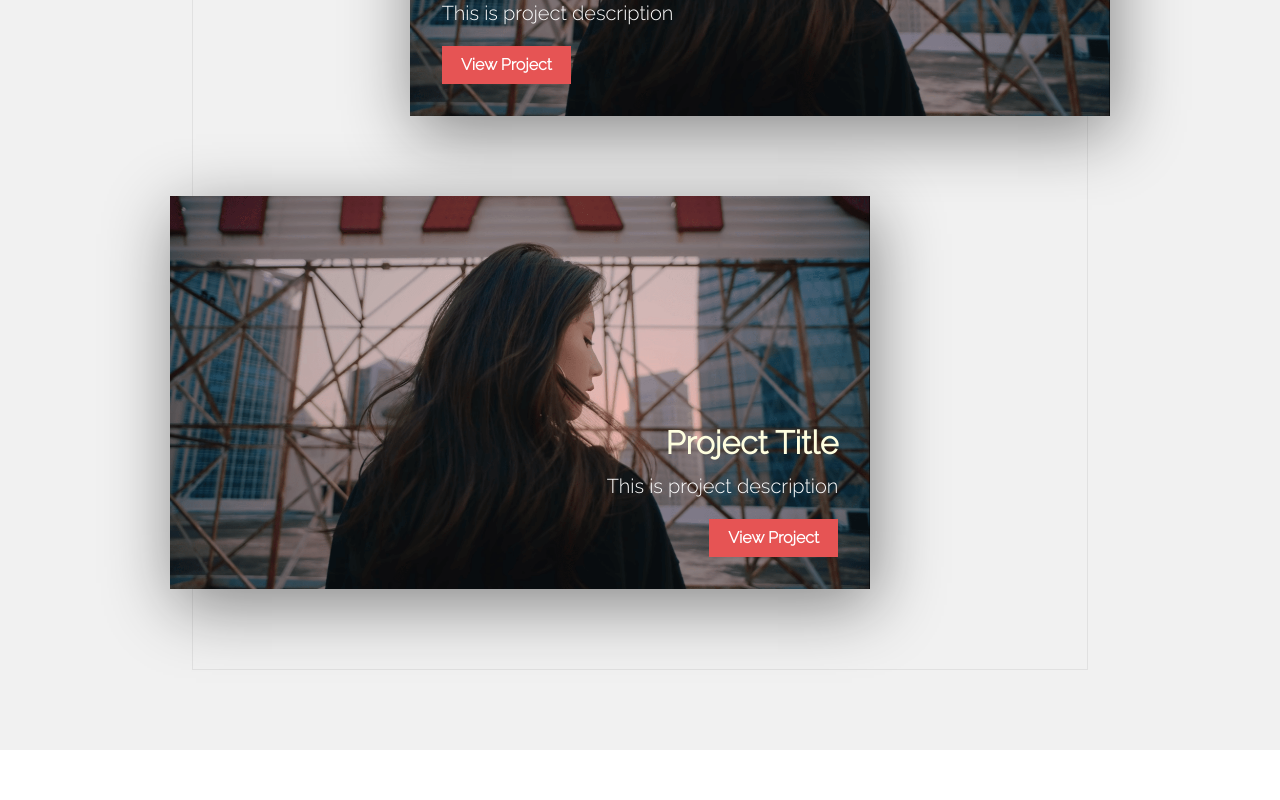
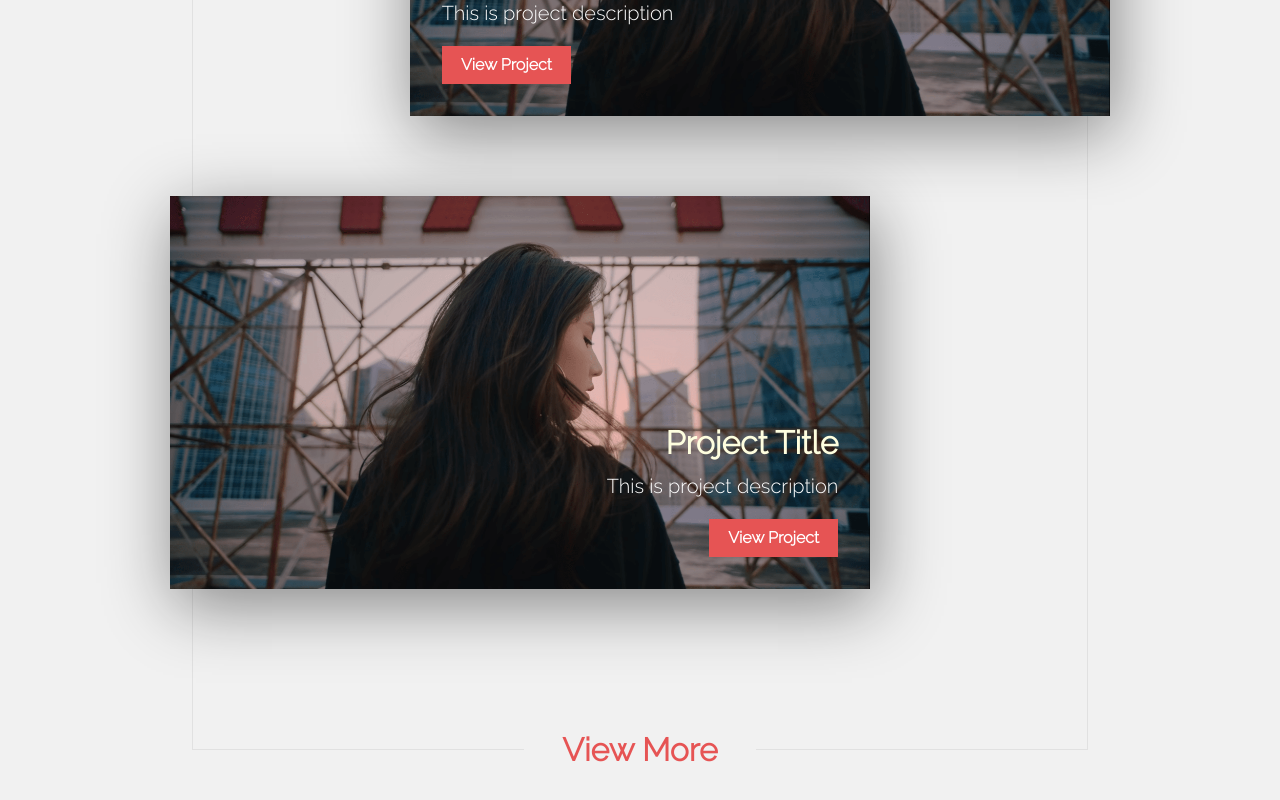
Before and after one commit to SaPH17/portofolio, a React (Create React App) app: page / in a window 1280 px wide. Shown: the part 2657-3457 px from the top of the page. Before the commit the page ends 3407 px from the top, so only its background shows below. Built offline with nearby package versions, Linux system fonts and the light colour scheme.

Commit message:
add view more button

```diff
--- a/src/components/header/Header.js
+++ b/src/components/header/Header.js
@@ -7,7 +7,7 @@ import MenuPopup from "./menu-popup/MenuPopup"
 const Header = ({ contacts, isIntersecting }) => {
 	const menus = [
 		{ text: "About Me", url: "" },
-		{ text: "Projects", url: "#projects" },
+		{ text: "Projects", url: "/#projects" },
 		{ text: "Achievements", url: "" },
 		{ text: "Contacts", url: "" },
 	]
--- a/src/components/projects/Projects.js
+++ b/src/components/projects/Projects.js
@@ -41,6 +41,9 @@ const Projects = () => {
 					<ProjectCard key={idx} project={val} idx={idx} />
 				)
 			})}
+			<a href="/" className={styles.seeMoreBtn}>
+				View More
+			</a>
 		</div>
 	</div>
 }
--- a/src/components/projects/Projects.module.sass
+++ b/src/components/projects/Projects.module.sass
@@ -12,7 +12,7 @@
     display: flex
     align-items: center
     justify-content: center
-    padding: 5em 3em
+    padding: 5em 3em 10em
     flex-direction: column
     border: 1px #e1e1e1 solid
     position: relative
@@ -31,6 +31,23 @@
         font-weight: bold
         background-color: inherit
 
+.seeMoreBtn
+    color: $menu-underline
+    font-size: 2rem
+    transition-duration: 250ms
+    font-weight: bold
+    padding: 0.6em 1.2em
+    margin-top: 0.5em
+    cursor: pointer
+    position: absolute
+    bottom: -1.2em
+    left: auto
+    right: auto
+    background-color: inherit
+
+    &:hover
+        color: #b62d2d
+
 @media screen and ( max-width: 1280px )
     .sectionContainer
         padding: 5em 15%
```
Also changed, not shown: src/components/achievements/Achievements.js (added, +12 -0 lines), src/components/achievements/Achievement.module.sass (added).
